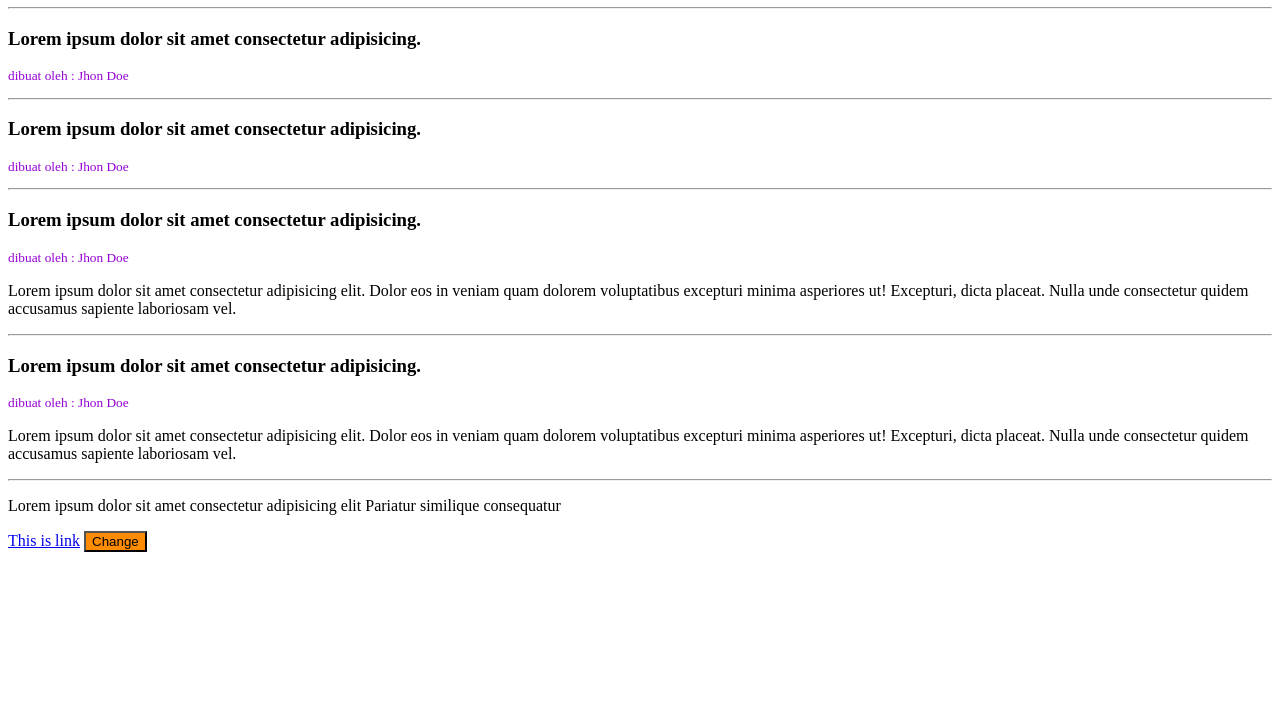
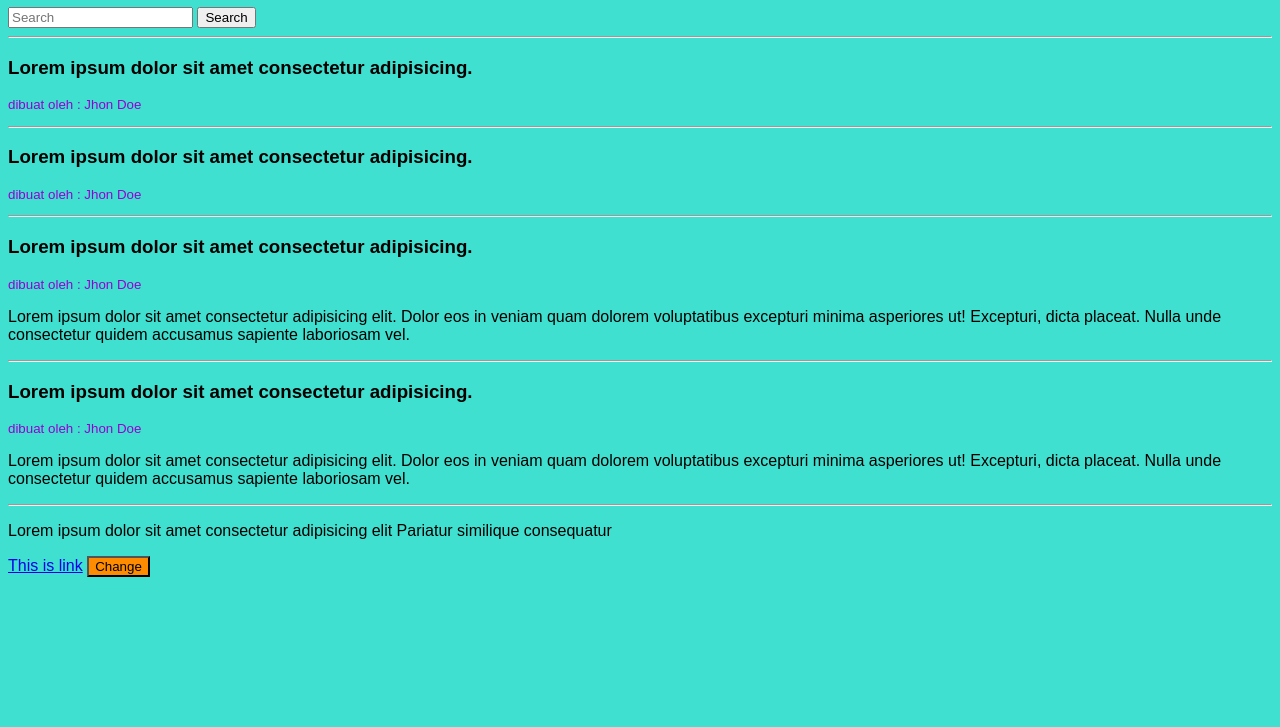
Before and after one commit to setiawancode/belajar-CSS, a plain HTML site: page selector/descendant/index.html in a window 1280 px wide. Shown: the part 73-800 px from the top of the page. Drawn offline with Linux system fonts and the light colour scheme.

Commit message:
menambahkan bakcground pada seluruh yang telah di pelajari

```diff
--- a/assets/css/app.css
+++ b/assets/css/app.css
@@ -1,3 +1,7 @@
+body {
+  font-family: Arial, Helvetica, sans-serif;
+  background-color: turquoise;
+}
 h1 {
   text-align: center;
   font-weight: 500;
--- a/assets/css/style.css
+++ b/assets/css/style.css
@@ -1,3 +1,7 @@
+body {
+  font-family: Arial, Helvetica, sans-serif;
+  background-color: turquoise;
+}
 h1 {
   color: #efbc9b;
   background-color: #496989;
--- a/selector/descendant/index.html
+++ b/selector/descendant/index.html
@@ -5,6 +5,10 @@
     <meta name="viewport" content="width=device-width, initial-scale=1.0" />
     <title>Descendant Selector</title>
     <style>
+      body {
+        font-family: Arial, Helvetica, sans-serif;
+        background-color: turquoise;
+      }
       /* decendant selector
       section p {
         font-size: smaller;
@@ -19,10 +23,16 @@
       a + button {
         background-color: darkorange;
       }
+      /* atribut selector */
+      input[type="text"] {
+        color: rebeccapurple;
+      }
     </style>
   </head>
   <body>
     <h1>Blog Lorem</h1>
+    <input type="text" placeholder="Search" />
+    <button>Search</button>
     <hr />
     <section class="content">
       <h3>Lorem ipsum dolor sit amet consectetur adipisicing.</h3>
--- a/selector/originals/style.css
+++ b/selector/originals/style.css
@@ -1,5 +1,5 @@
 * {
-  background-color: #e3caa5;
+  background-color: turquoise;
 }
 
 h1,
```
